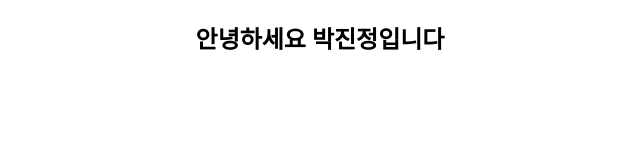
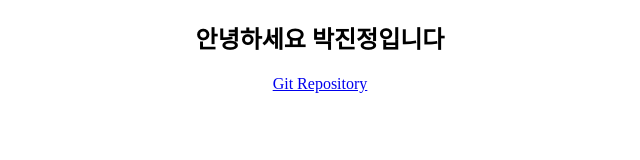
Before and after one commit to JinjeongPark/Mid-Term-Project, a plain HTML site: page index.html in a window 1280 px wide. Shown: the whole page, without its empty margins (320-960 px from the left). Drawn offline with Linux system fonts and the light colour scheme.

Commit message:
10th commit

```diff
--- a/index.html
+++ b/index.html
@@ -6,6 +6,9 @@
 
     <body><center>
         <h2>안녕하세요 박진정입니다</h2>
+        <P>
+            <a href="https://github.com/JinjeongPark/Mid-Term-Project.git">Git Repository</a>
+        </P>
     </center>
 
     </body>
```
